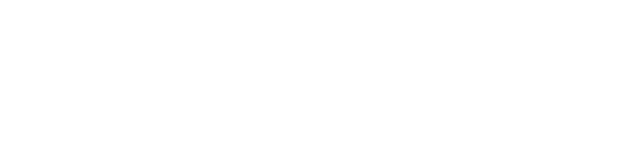
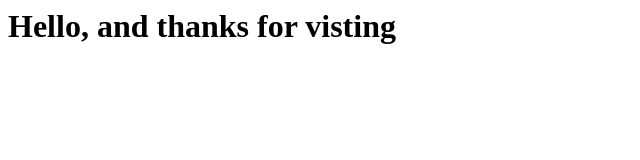
Before and after one commit to J-DeCaire/thenaturecenter, a plain HTML site: page index.html in a window 1280 px wide. Shown: the whole page, without its empty margins (0-640 px from the left). Drawn offline with Linux system fonts and the light colour scheme.

Commit message:
Update index.html

```diff
--- a/index.html
+++ b/index.html
@@ -1,5 +1,6 @@
 <!DOCTYPE>
   <HTML>
     <Body>
+      <h1>Hello, and thanks for visting</h1>
     </Body>
   </HTML>
```
